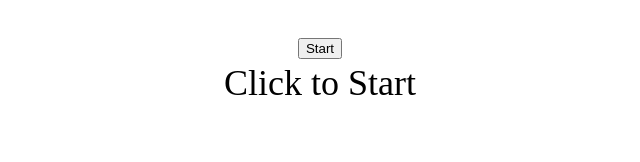
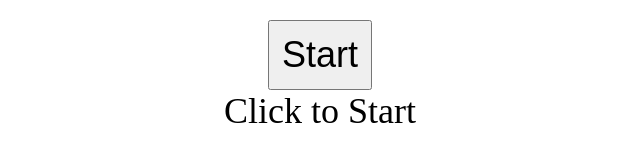
Before and after one commit to thasert/CountdownClock, a plain HTML site: page index.html in a window 1280 px wide. Shown: the whole page, without its empty margins (320-960 px from the left). Drawn offline with Linux system fonts and the light colour scheme.

Commit message:
Button text size

```diff
--- a/index.html
+++ b/index.html
@@ -3,7 +3,7 @@
 <head>
 <meta name="viewport" content="width=device-width, initial-scale=1">
 <style>
-p {
+p, button {
   text-align: center;
   font-size: 36px;
   margin: 0px;
```
